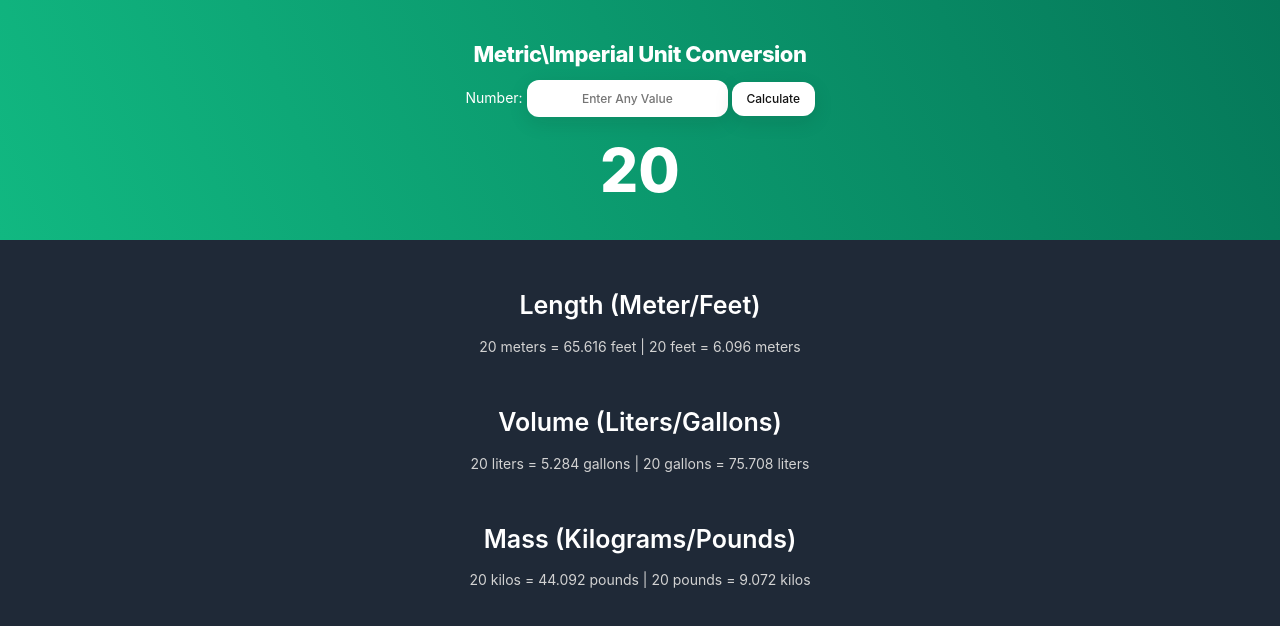
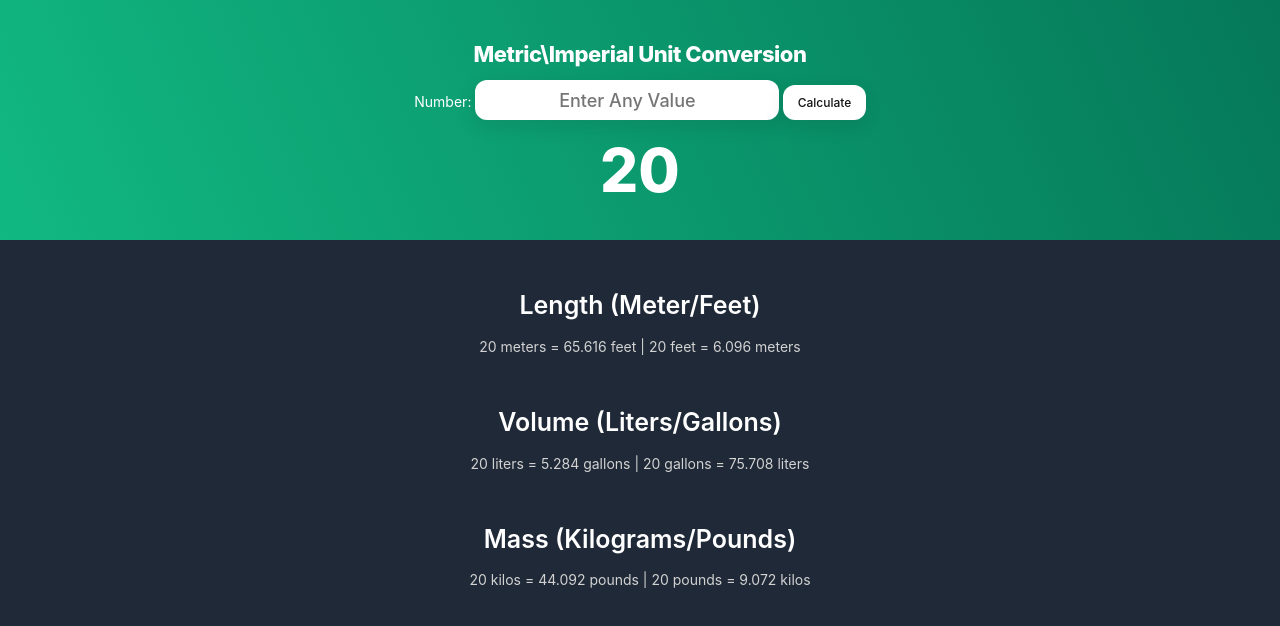
Before and after one commit to harrylovescoding/Unit-Conversion-App, a plain HTML site: page index.html in a window 1280 px wide. Drawn offline with Linux system fonts and the light colour scheme.

Commit message:
Add files via upload

```diff
--- a/ucindex.css
+++ b/ucindex.css
@@ -135,15 +135,15 @@ input{
     color: #121212;
     cursor: pointer;
     display: inline-flex;
-    flex: 1 1 auto;
+    flex: 2 1 auto;
     font-family: Inter,sans-serif;
-    font-size: 12px;
+    font-size: 18px;
     font-weight: 500;
     justify-content: center;
     line-height: 1;
-    margin: 0;
+    margin: 2;
     outline: none;
-    padding: 0.7rem 0.3rem;
+    padding: 0.6rem 0.5rem;
     text-align: center;
     text-decoration: none;
     transition: box-shadow .2s,-webkit-box-shadow .2s;
@@ -154,5 +154,5 @@ input{
     touch-action: manipulation;
 }
 input:hover {
-    box-shadow: #00ffbf98 0 0 0 3px, transparent 0 0 0 0;
+    box-shadow: #00a87e 0 0 0 3px, transparent 0 0 0 0;
   }
```
